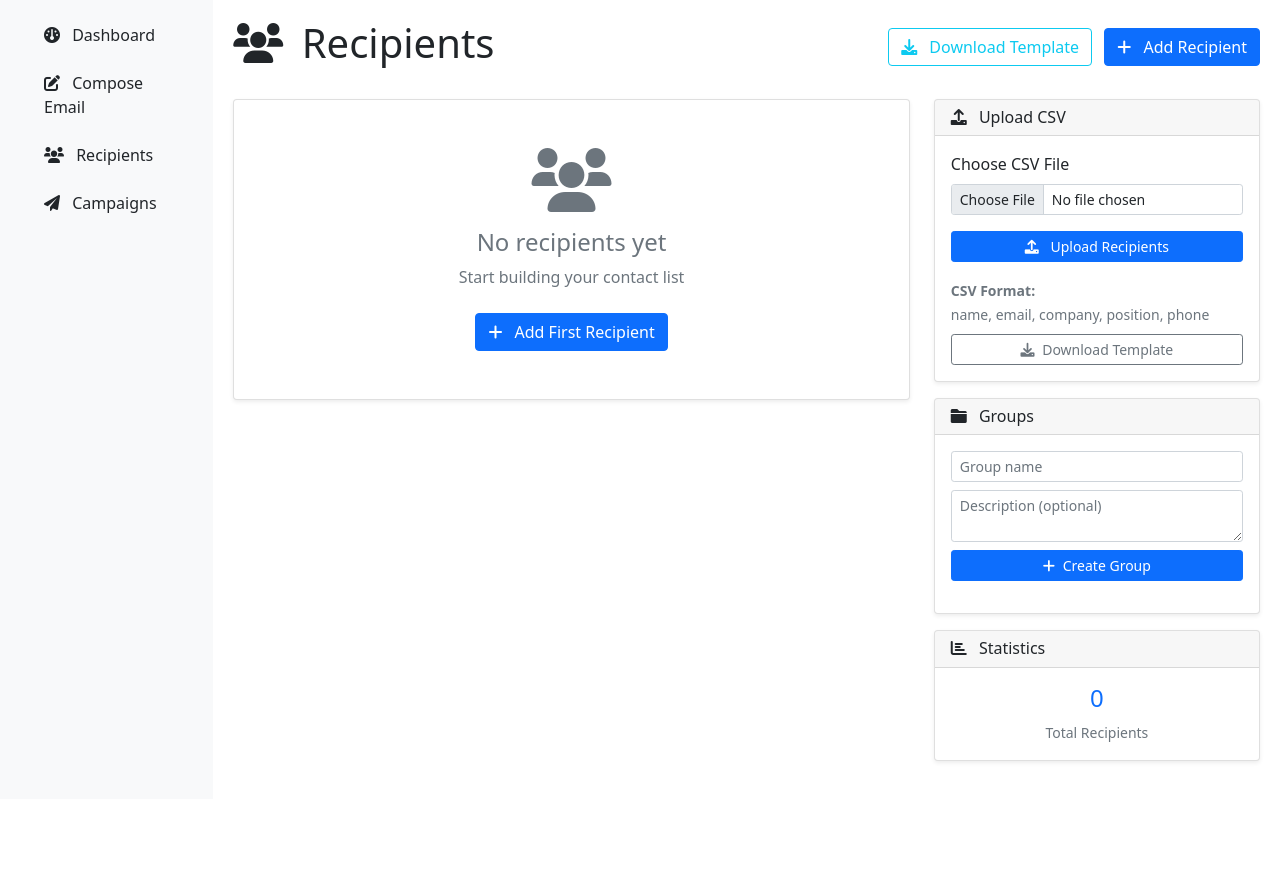
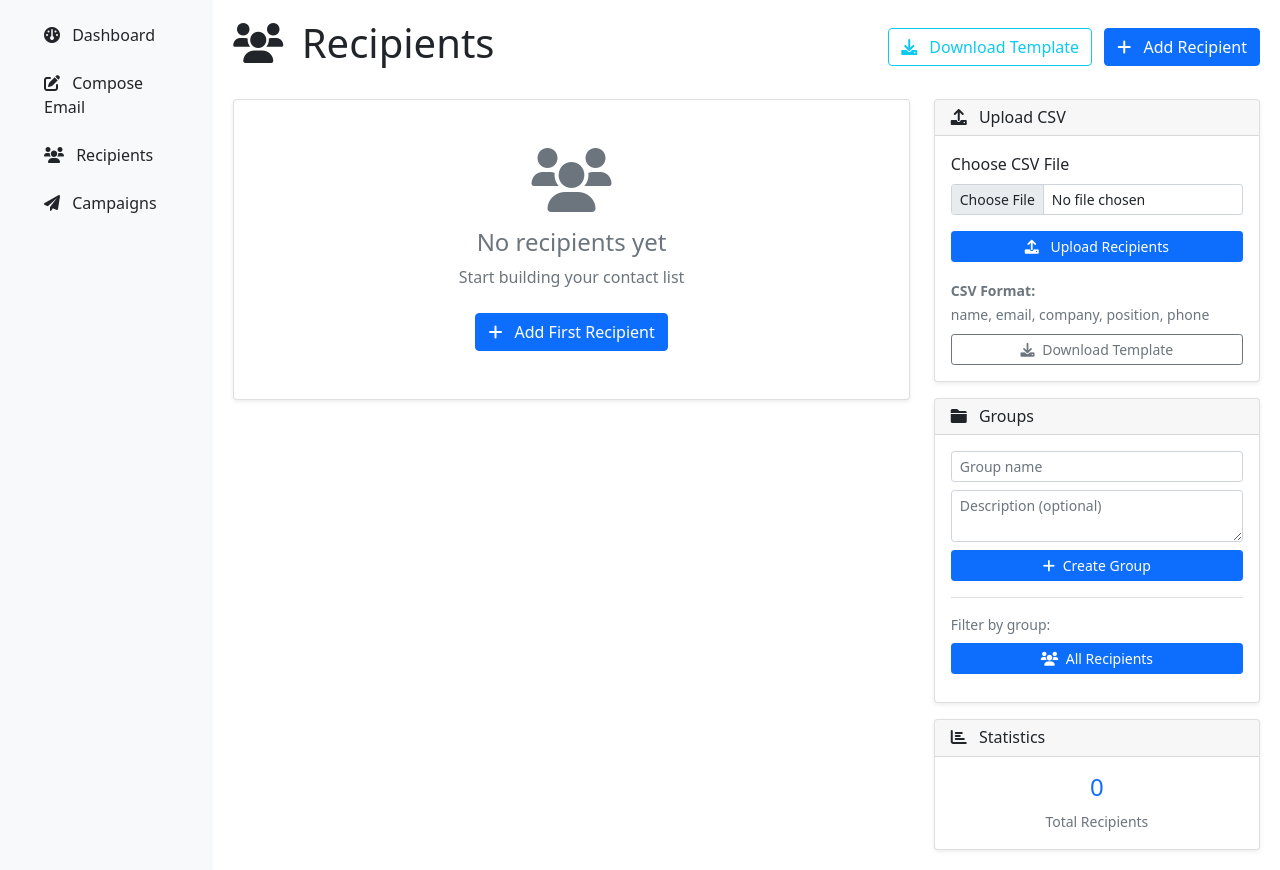
Before and after one commit to ChiiChan12345/Gmail-Email-Sender, a Flask app: page /recipients in a window 1280 px wide. Shown: the part 57-927 px from the top of the page. Before the commit the page ends 819 px from the top, so only its background shows below. Run offline with Flask 3, Linux system fonts and the light colour scheme; the visitor is signed in with stand-in values (Sample User, id 1); data that the repository does not hold is empty.

Commit message:
Feature: group filtering for recipients and improved campaign error reporting (full error message, tooltip, truncation)

```diff
--- a/app.py
+++ b/app.py
@@ -363,23 +363,26 @@ def recipients():
     if 'credentials' not in session:
         return redirect(url_for('index'))
 
+    group_id = request.args.get('group_id')
     conn = get_db()
     cursor = conn.cursor()
 
-    # Get all recipients
-    cursor.execute('''
-        SELECT * FROM recipients
-        ORDER BY name
-    ''')
+    if group_id:
+        cursor.execute('''
+            SELECT * FROM recipients WHERE group_id = ? ORDER BY name
+        ''', (group_id,))
+    else:
+        cursor.execute('''
+            SELECT * FROM recipients ORDER BY name
+        ''')
     recipients = cursor.fetchall()
 
-    # Get all groups
     cursor.execute('SELECT * FROM recipient_groups ORDER BY name')
     groups = cursor.fetchall()
 
     conn.close()
 
-    return render_template('recipients.html', recipients=recipients, groups=groups)
+    return render_template('recipients.html', recipients=recipients, groups=groups, selected_group_id=group_id)
 
 @app.route('/recipients/add', methods=['GET', 'POST'])
 def add_recipient():
--- a/templates/campaigns.html
+++ b/templates/campaigns.html
@@ -299,7 +299,7 @@ function viewCampaign(id) {
                             <td>${email.recipient_email}</td>
                             <td>${email.status === 'sent' ? '<span class="badge bg-success">Sent</span>' : '<span class="badge bg-danger">Error</span>'}</td>
                             <td><small>${email.sent_at}</small></td>
-                            <td><small class="text-danger">${email.error_message || '-'}</small></td>
+                            <td><small class="text-danger" title="${email.error_message || '-'}">{{ email.error_message[:60] ~ ('...' if email.error_message and email.error_message|length > 60 else '') }}</small></td>
                         </tr>
                     `;
                 });
--- a/templates/recipients.html
+++ b/templates/recipients.html
@@ -207,24 +207,24 @@
                     </button>
                 </form>
 
-                {% if groups %}
                 <div class="border-top pt-3">
-                    <small class="text-muted mb-2 d-block">Existing Groups:</small>
+                    <small class="text-muted mb-2 d-block">Filter by group:</small>
+                    <div class="mb-2">
+                        <a href="{{ url_for('recipients') }}" class="btn btn-sm w-100 mb-1 {% if not selected_group_id %}btn-primary text-white{% else %}btn-outline-primary{% endif %}">
+                            <i class="fas fa-users me-1"></i> All Recipients
+                        </a>
+                    </div>
                     {% for group in groups %}
                     <div class="d-flex justify-content-between align-items-center mb-2">
-                        <div>
-                            <strong>{{ group.name }}</strong>
-                            {% if group.description %}
-                            <br><small class="text-muted">{{ group.description }}</small>
-                            {% endif %}
-                        </div>
-                        <button class="btn btn-sm btn-outline-danger" onclick="deleteGroup({{ group.id }})">
+                        <a href="{{ url_for('recipients', group_id=group.id) }}" class="btn btn-sm w-100 text-start {% if selected_group_id and group.id|string == selected_group_id|string %}btn-primary text-white{% else %}btn-outline-primary{% endif %}" title="{{ group.description }}">
+                            <i class="fas fa-folder me-1"></i> {{ group.name }}
+                        </a>
+                        <button class="btn btn-sm btn-outline-danger ms-2" onclick="deleteGroup({{ group.id }})">
                             <i class="fas fa-trash"></i>
                         </button>
                     </div>
                     {% endfor %}
                 </div>
-                {% endif %}
             </div>
         </div>
 
```
